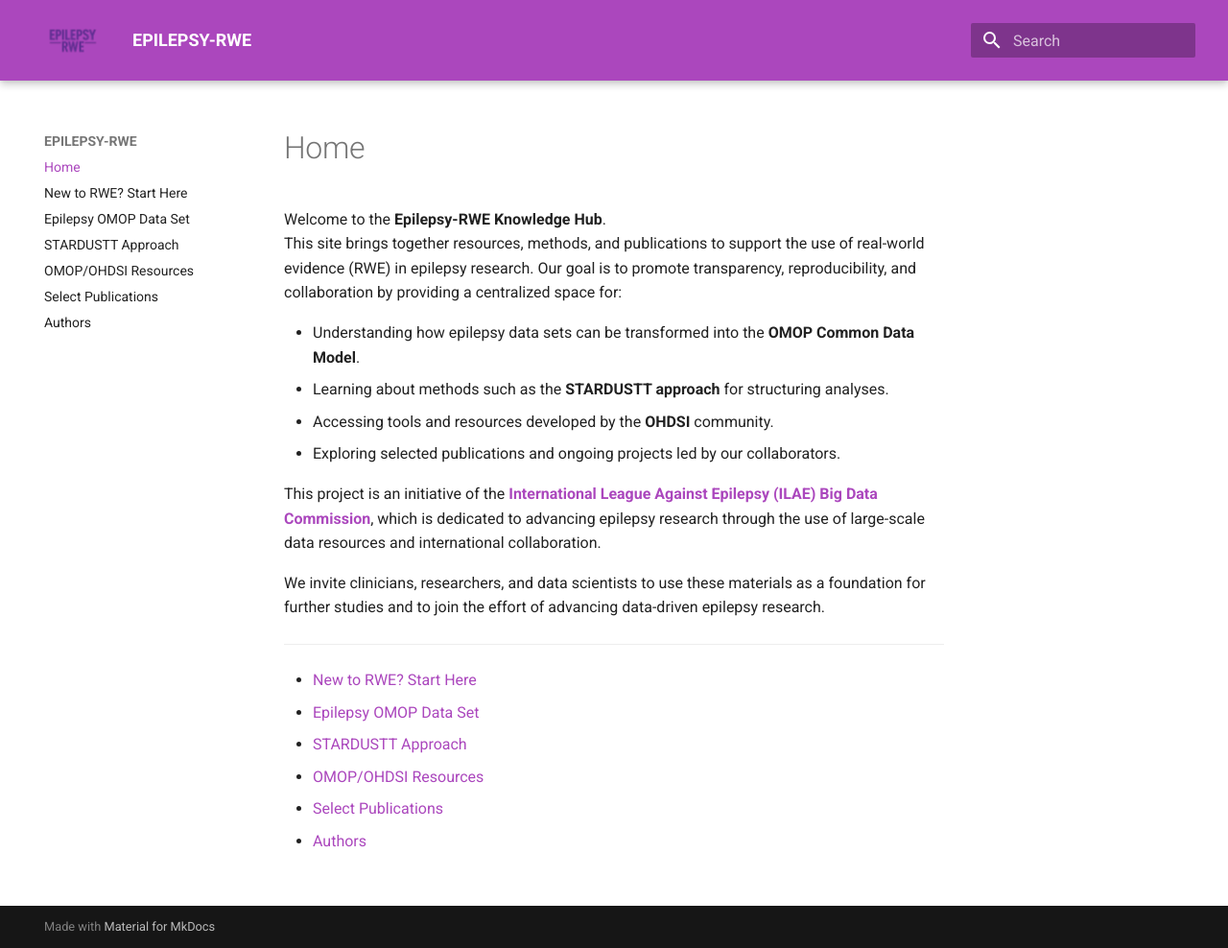
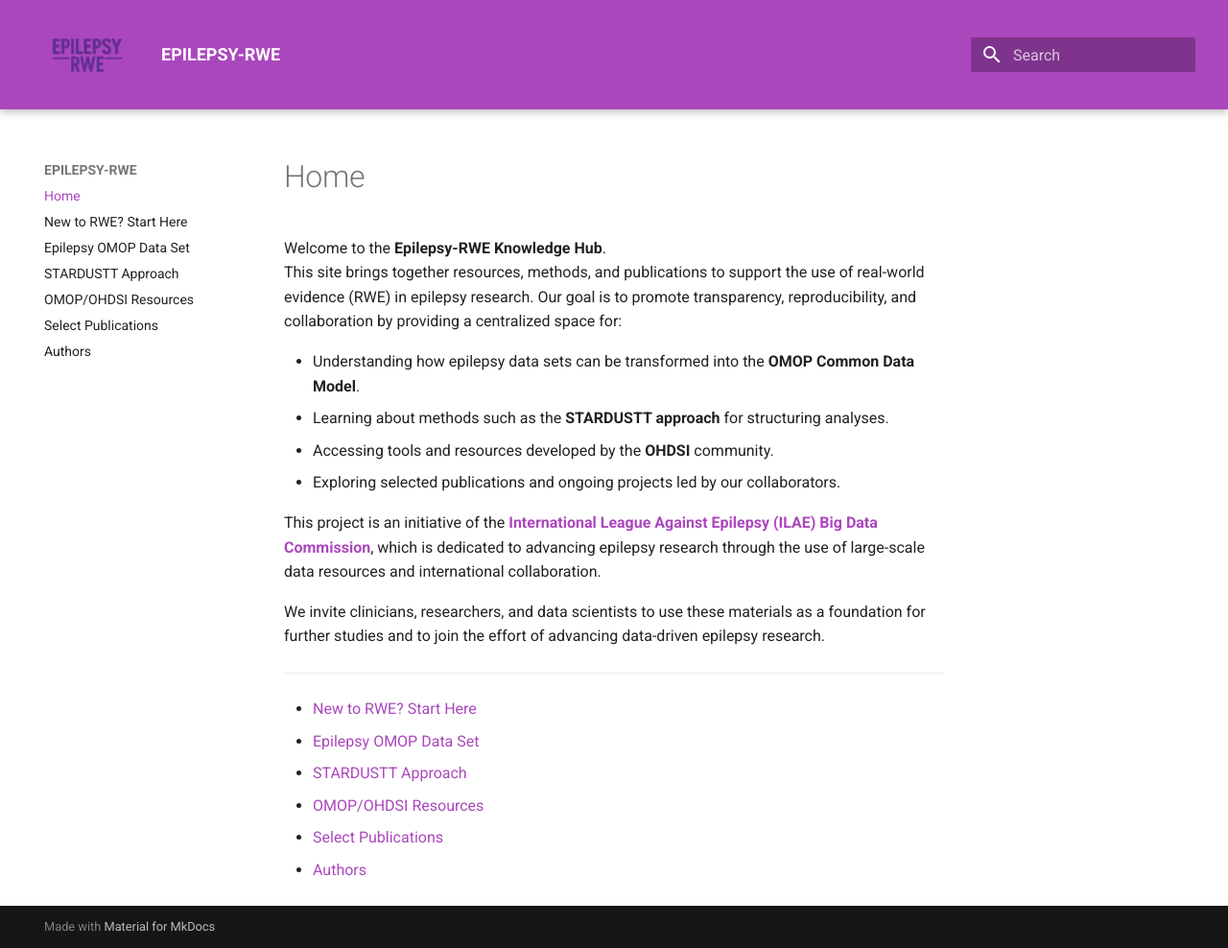
Before and after one commit to BoyceLab/EPILEPSY-RWE, an MkDocs documentation site: the page built from docs/index.md, in a window 1280 px wide and 988 px high. Shown: the whole window at 96% size. Built offline with MkDocs 1.6.1 and Material for MkDocs 9.7.7, drawn with Linux system fonts in a browser that asks for light colours.

Commit message:
Update custom.css

```diff
--- a/docs/assets/custom.css
+++ b/docs/assets/custom.css
@@ -1,5 +1,5 @@
 /* Make the logo bigger in the header */
 .md-header__button.md-logo img {
-  height: 60px;   /* adjust as needed */
+  height: 90px;   /* adjust as needed */
   width: auto;
 }
```
